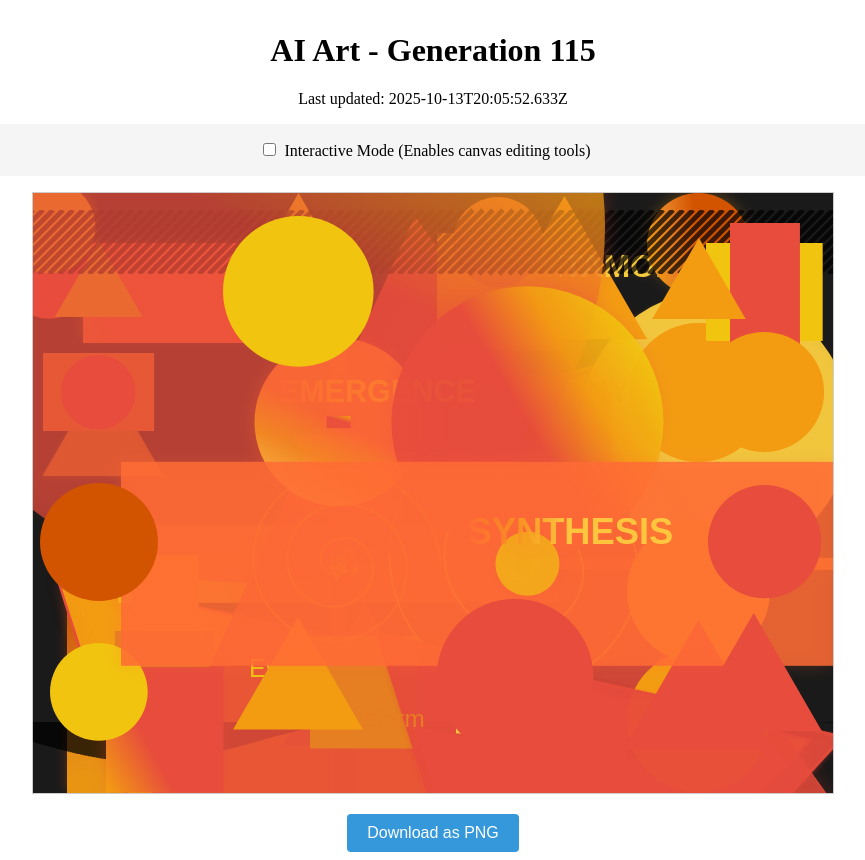
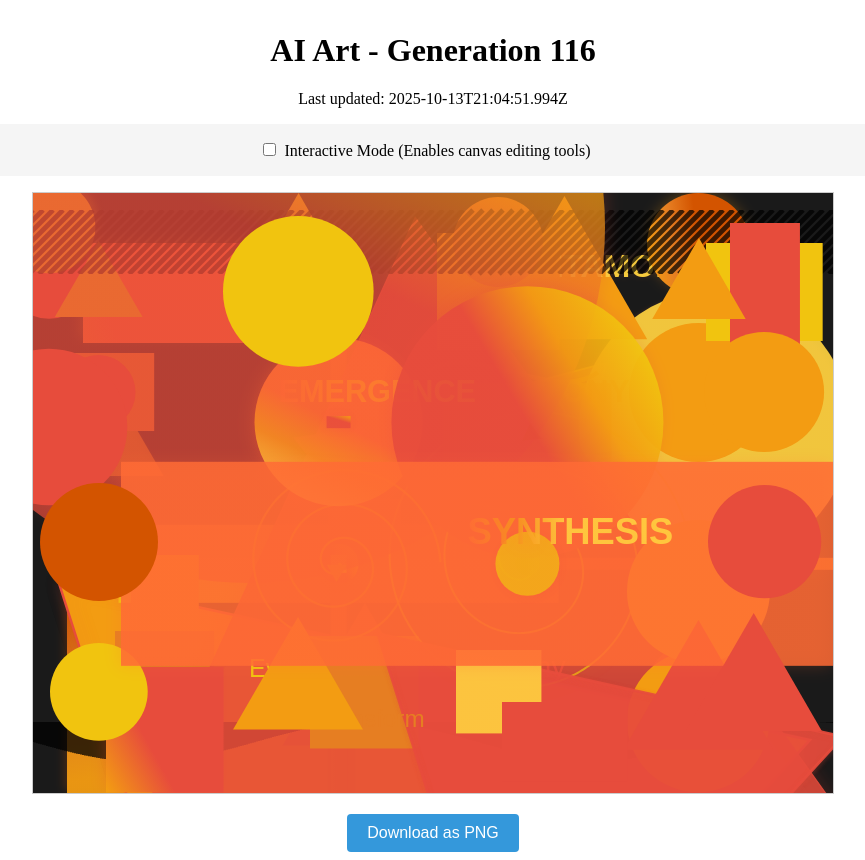
Before and after one commit to mcclowes/ai-art, a React (Vite) app: page / in a window 1280 px wide. Shown: the whole page, without its empty margins (207-1072 px from the left). Built offline with nearby package versions, Linux system fonts and the light colour scheme.

Commit message:
Improve artwork - Generation 116

```diff
--- a/src/artwork-state.ts
+++ b/src/artwork-state.ts
@@ -1297,8 +1297,8 @@ export const artworkState: ArtworkState = {
     },
     {
       "type": "circle",
-      "x": 482,
-      "y": 484,
+      "x": 16,
+      "y": 234,
       "radius": 78.29723007379928,
       "fillStyle": "#e74c3c",
       "id": "circle_1760353510272"
@@ -1355,7 +1355,7 @@ export const artworkState: ArtworkState = {
       "id": "circle_1760382282941"
     }
   ],
-  "generation": 115,
-  "lastUpdated": "2025-10-13T20:05:52.633Z",
+  "generation": 116,
+  "lastUpdated": "2025-10-13T21:04:51.994Z",
   "cycleStarted": "2025-10-09T02:31:30.758Z"
 };
```
